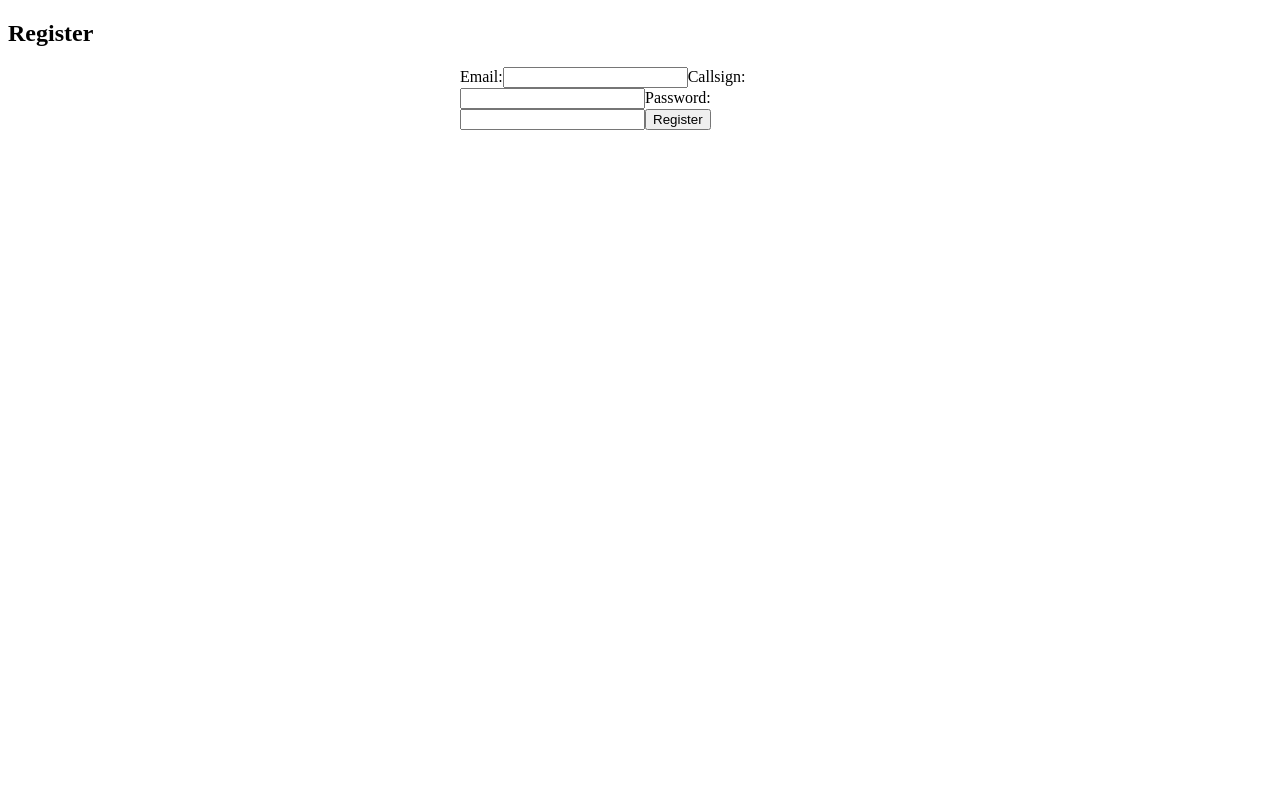
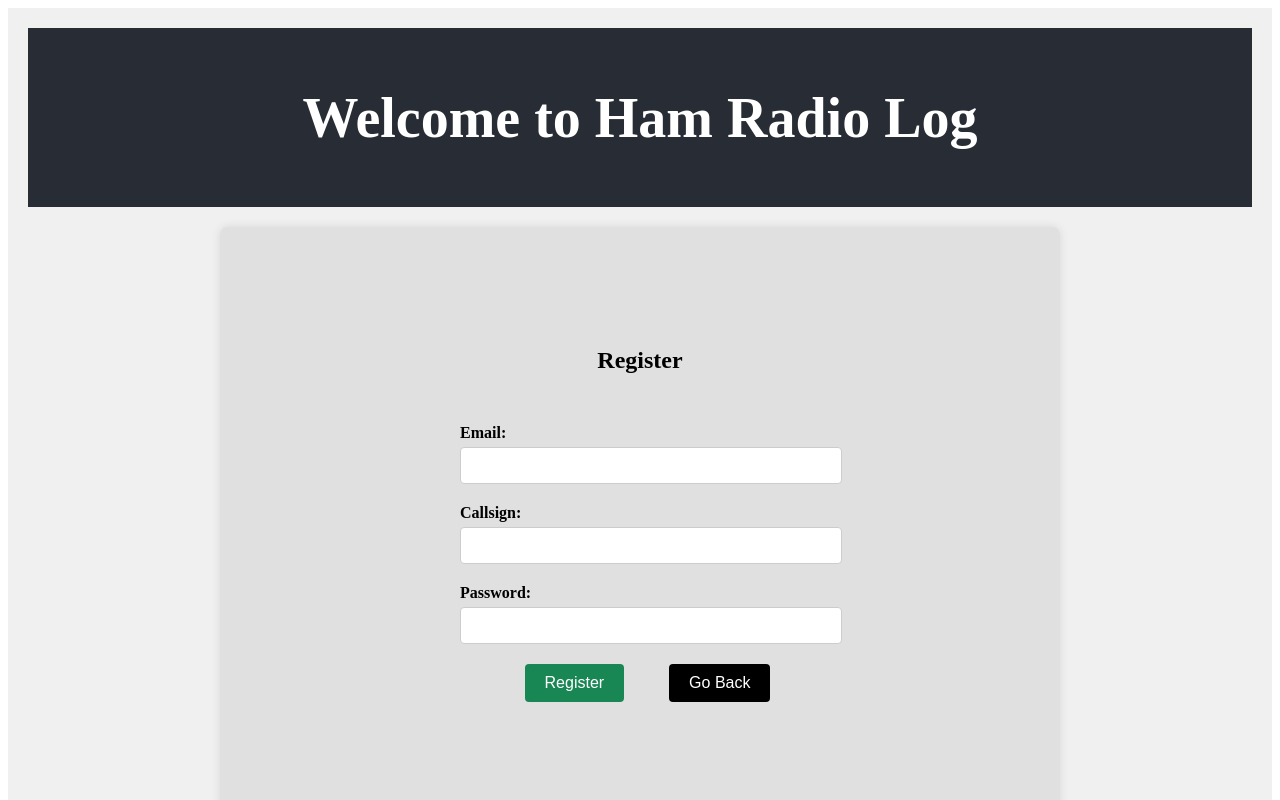
Before and after one commit to daniel-dragnescu/qso-frontend, a React (Create React App) app: page /register in a window 1280 px wide. Shown: the top 800 px of the page. Built offline with nearby package versions, Linux system fonts and the light colour scheme.

Commit message:
Register form page styled

```diff
--- a/src/App.css
+++ b/src/App.css
@@ -27,14 +27,19 @@ main {
 }
 
 form {
+  /* display: flex;
+  flex-direction: column;
+  align-items: center; */
   justify-content: center;
-  margin: 20px auto;
+  margin: 50px auto;
   width: 100%;
   max-width: 360px;
   padding: 0 20px;
+
 }
 
 .qso-form label {
+  font-weight: bold;
   margin-bottom: 5px;
   width: 100%;
   text-align: left;
@@ -46,6 +51,8 @@ form {
   width: 100%;
   padding: 8px;
   box-sizing: border-box;
+  border: 1px solid #ccc;
+  border-radius: 4px;
 }
 
 .qso-form textarea {
@@ -208,10 +215,11 @@ footer {
   font-size: 1em;
   margin: 20px 0;
   transition: background-color 0.3s ease;
+
 }
 
 .go-back-button:hover {
-  background-color: #4e4e4e;
+  background-color: #2e2e2e;
 }
 
 .qso-list-item .edit-qso-button {
@@ -307,7 +315,6 @@ footer {
   cursor: pointer;
   font-size: 1em;
   transition: background-color 0.3s ease;
-  max-width: 120px;
   margin-left: 50px;
   margin-top: 0.5px;
 }
@@ -328,14 +335,14 @@ footer {
 .edit-cancel {
   background-color: #dc3545;
   color: white;
-  border: none;
-  padding: 10.7px 20px;
-  border-radius: 4px;
-  cursor: pointer;
-  font-size: 1em;
-  transition: background-color 0.3s ease;
-  margin-right: 45px;
-  margin-top: 1px;
+    border: none;
+    padding: 10.5px 27px;
+    border-radius: 4px;
+    cursor: pointer;
+    font-size: 1em;
+    transition: background-color 0.3s ease;
+    margin-left: 50px;
+    margin-top: 0.5px;
 }
 
 .edit-cancel:hover {
@@ -491,7 +498,7 @@ footer {
   background-color: #2e2e2e;
 }
 
-.register-main {
+.landing-main {
   padding-bottom: 140px;
 }
 
@@ -514,3 +521,88 @@ footer {
  height: 200px;
  margin-top: 40px;
 }
+
+.register-main {
+  padding-bottom: 200px;
+  padding-top: 100px;
+}
+
+.register-section {
+  text-align: center;
+
+}
+
+.register-form h2 {
+  font-size: 1.5em;
+  margin-bottom: 20px;
+}
+
+.form-register {
+  display: flex;
+  flex-direction: column;
+  align-items: center;
+}
+
+.form-group {
+  margin-bottom: 20px;
+  width: 100%;
+}
+
+.form-group label {
+  display: block;
+  margin-bottom: 5px;
+  font-weight: bold;
+  text-align: left;
+}
+
+.form-group input {
+  width: 100%;
+  padding: 10px;
+  border: 1px solid #ccc;
+  border-radius: 4px;
+}
+
+.regist-submit-btn {
+  margin-right: 20px;
+  margin-left: 15px;
+  background-color: #198754;
+  color: white;
+  border: none;
+  padding: 10px 20px;
+  border-radius: 4px;
+  cursor: pointer;
+  font-size: 1em;
+  transition: background-color 0.3s ease;
+}
+
+.regist-submit-btn:hover {
+  background-color: #45a049;
+}
+
+@media (max-width: 768px) {
+  .form-group input {
+    width: calc(100% - 20px);
+  }
+}
+
+.go-back-btn {
+  margin-left: 25px;
+  background-color: #000000;
+  color: white;
+  border: none;
+  padding: 10px 20px;
+  border-radius: 4px;
+  cursor: pointer;
+  font-size: 1em;
+  transition: background-color 0.3s ease;
+}
+
+.go-back-btn:hover {
+  background-color: #2e2e2e;
+}
+
+.form-buttons {
+  display: flex;
+  flex-wrap: wrap;
+  justify-content: space-between;
+}
--- a/src/components/LandingPage.js
+++ b/src/components/LandingPage.js
@@ -7,7 +7,7 @@ const LandingPage = () => {
       <header className="App-header">
         <h1>Welcome to Ham Radio Log</h1>
       </header>
-      <main className="register-main">
+      <main className="landing-main">
         <img className="radio-img" src={`${process.env.PUBLIC_URL}/radio-img.png`} alt="Radio Image"></img>
         <div className="landing-page">
           <div className="landing-buttons">
--- a/src/components/RegisterForm.js
+++ b/src/components/RegisterForm.js
@@ -1,4 +1,5 @@
 import React from 'react';
+import { useNavigate } from 'react-router-dom';
 
 const RegisterForm = () => {
   const [formData, setFormData] = React.useState({
@@ -6,6 +7,9 @@ const RegisterForm = () => {
     callsign: '',
     password: ''
   });
+
+  const navigate = useNavigate();
+
 
   const handleChange = (e) => {
     setFormData({
@@ -40,22 +44,44 @@ const RegisterForm = () => {
     }
   };
 
+  const handleGoBack = () => {
+    navigate(-1);
+  };
+
   return (
-    <section className="register-form">
+    <div className="App">
+      <header className="App-header">
+        <h1>Welcome to Ham Radio Log</h1>
+      </header>
+      <main className="register-main">
+        <section className="register-section">
           <h2>Register</h2>
-      <form onSubmit={handleSubmit}>
+          <form onSubmit={handleSubmit} className="form-register">
+            <div className="form-group">
               <label htmlFor="email">Email:</label>
-        <input type="email" id="email" name="email" value={formData.email} onChange={handleChange} required />
+              <input type="email" id="email" name="email" className="regist-input" value={formData.email} onChange={handleChange} required />
+            </div>
 
+            <div className="form-group">
               <label htmlFor="callsign">Callsign:</label>
-        <input type="text" id="callsign" name="callsign" value={formData.callsign} onChange={handleChange} required />
+              <input type="text" id="callsign" name="callsign" className="regist-input" value={formData.callsign} onChange={handleChange} required />
+            </div>
 
+            <div className="form-group">
               <label htmlFor="password">Password:</label>
-        <input type="password" id="password" name="password" value={formData.password} onChange={handleChange} required />
-
+              <input type="password" id="password" name="password" className="regist-input" value={formData.password} onChange={handleChange} required />
+            </div>
+            <div className="form-buttons">
             <button type="submit" className="regist-submit-btn">Register</button>
+            <button type="button" className="go-back-btn" onClick={handleGoBack}>Go Back</button>
+            </div>
           </form>
         </section>
+      </main>
+      <footer>
+        <p>&copy; {new Date().getFullYear()} Ham Radio Log. All rights reserved.</p>
+      </footer>
+    </div>
   );
 };
 
```
Lines whose indentation alone changed are shown as unchanged.
